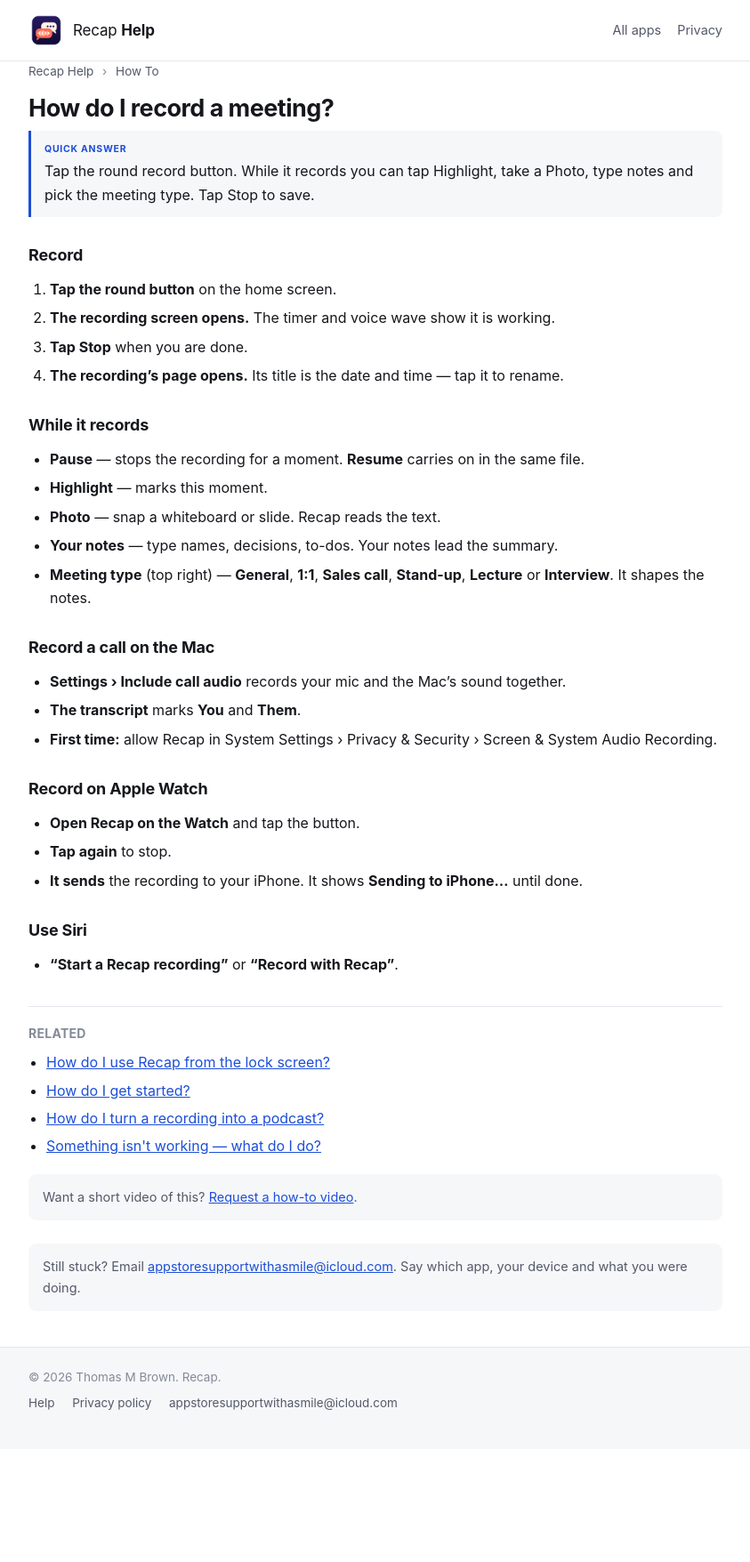
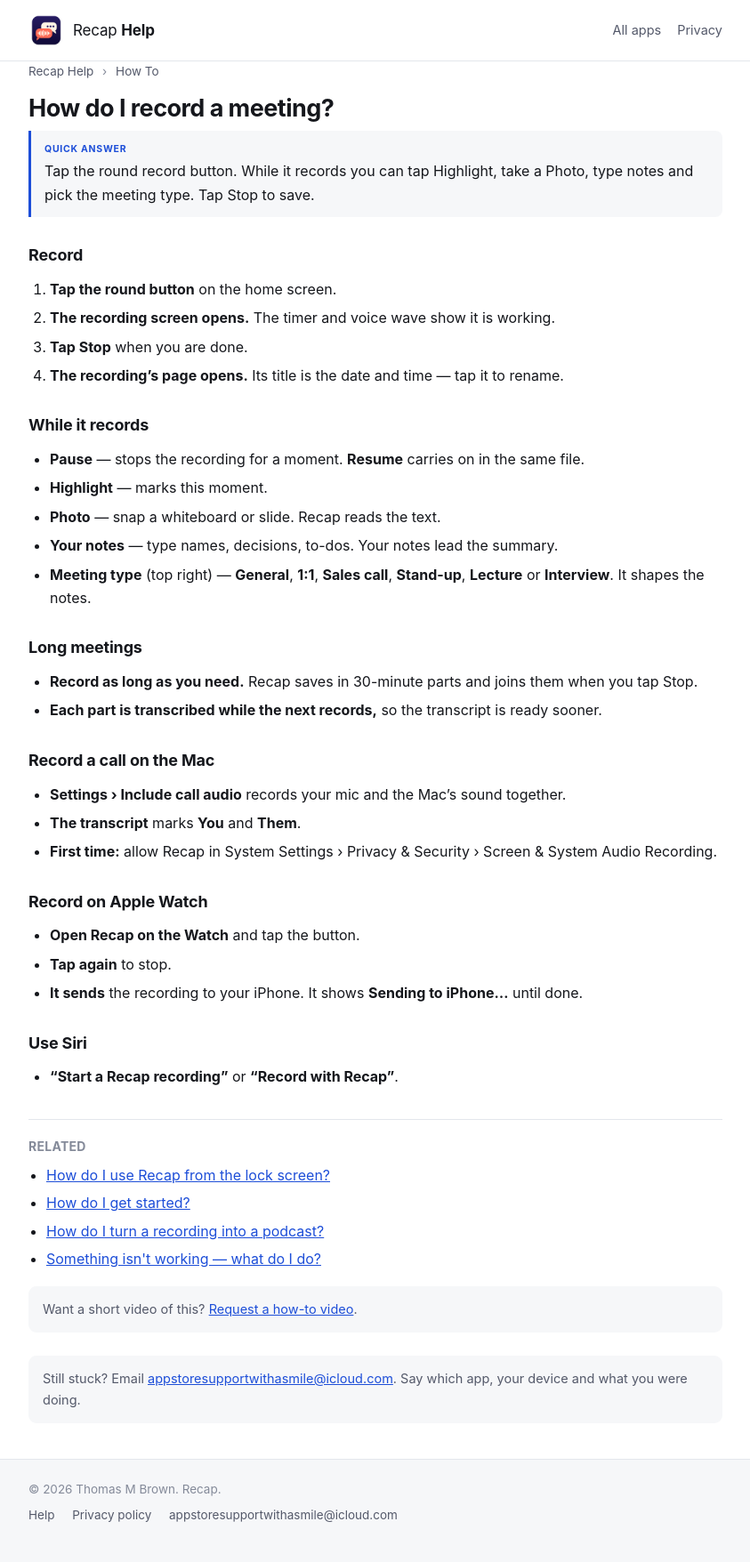
Before and after one commit to mytombrown/team-assist-help, a Jekyll site: the page built from _guides/recap/record-a-meeting.md, in a window 1280 px wide. Shown: the whole page at 89% size, without its empty margins (218-1061 px from the left). Built offline with Jekyll 4.4.1, drawn with Linux system fonts in a browser that asks for light colours; before the commit the page ends 1629 px from its top, so only the background shows below that.

Commit message:
Recap Build 2: groups, search by what was said (search box, Siri, Spotlight), long meetings in 30-minute parts (RC-1145, RC-1147, RC-1151, RC-1110)
Co-Authored-By: Claude Opus 5.5 <noreply@anthropic.com>

```diff
--- a/_guides/recap/record-a-meeting.md
+++ b/_guides/recap/record-a-meeting.md
@@ -27,6 +27,11 @@ related:
 - **Your notes** — type names, decisions, to-dos. Your notes lead the summary.
 - **Meeting type** (top right) — **General**, **1:1**, **Sales call**, **Stand-up**, **Lecture** or **Interview**. It shapes the notes.
 
+## Long meetings
+
+- **Record as long as you need.** Recap saves in 30-minute parts and joins them when you tap Stop.
+- **Each part is transcribed while the next records,** so the transcript is ready sooner.
+
 ## Record a call on the Mac
 
 - **Settings › Include call audio** records your mic and the Mac's sound together.
```
Also changed, not shown: _guides/recap/groups-and-search.md (added, +31 -0 lines).
